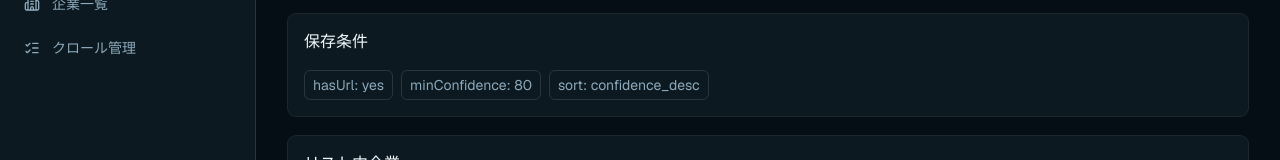
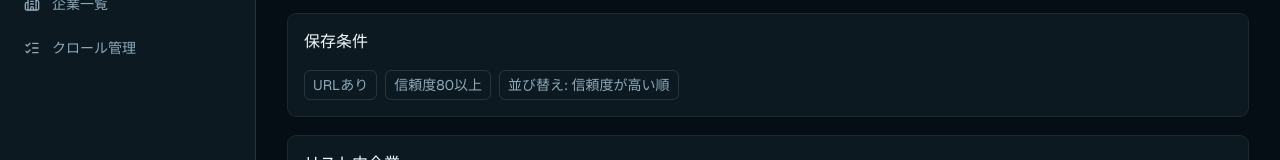
Before and after one commit to kotakase2022-jpg/collector, a Next.js app: page /lists/aaaaaaaa-aaaa-4aaa-8aaa-aaaaaaaaaaaa in a window 1280 px wide. Shown: the part 180-340 px from the top of the page. Built offline with nearby package versions, Linux system fonts and the light colour scheme; no server answers.

Commit message:
Clarify saved list filter labels

```diff
--- a/src/app/lists/[id]/page.tsx
+++ b/src/app/lists/[id]/page.tsx
@@ -9,6 +9,7 @@ import { ConfidenceBadge } from "@/components/app/status-badge";
 import { Button } from "@/components/ui/button";
 import { Card, CardContent, CardHeader, CardTitle } from "@/components/ui/card";
 import { Table, TableBody, TableCell, TableHead, TableHeader, TableRow } from "@/components/ui/table";
+import { formatCompanyFilterBadges } from "@/lib/filter-labels";
 import { formatDate, formatNumber, formatRevenue } from "@/lib/format";
 import { getSavedCompanyListDetail } from "@/lib/lists";
 import { companyFiltersToSearchParams } from "@/lib/validation";
@@ -171,7 +172,5 @@ function editHref(list: { id: string; name: string; description: string | null;
 }
 
 function filterBadges(filters: CompanyFilters) {
-  return Object.entries(filters)
-    .filter(([, filterValue]) => filterValue != null && filterValue !== "")
-    .map(([key, filterValue]) => `${key}: ${String(filterValue)}`);
+  return formatCompanyFilterBadges(filters);
 }
--- /dev/null
+++ b/src/lib/filter-labels.ts
@@ -0,0 +1,25 @@
+import type { CompanyFilters } from "@/lib/types";
+
+const sortLabels: Record<NonNullable<CompanyFilters["sort"]>, string> = {
+  updated_desc: "更新が新しい順",
+  confidence_desc: "信頼度が高い順",
+  revenue_desc: "年商が大きい順",
+  employee_desc: "従業員数が多い順",
+  name_asc: "企業名順",
+};
+
+export function formatCompanyFilterBadges(filters: CompanyFilters) {
+  const badges: string[] = [];
+  if (filters.q) badges.push(`検索: ${filters.q}`);
+  if (filters.prefecture) badges.push(`都道府県: ${filters.prefecture}`);
+  if (filters.industry) badges.push(`業種: ${filters.industry}`);
+  if (filters.employeeRange) badges.push(`従業員数: ${filters.employeeRange}`);
+  if (filters.revenueRange) badges.push(`年商: ${filters.revenueRange}`);
+  if (filters.hasUrl) badges.push(filters.hasUrl === "yes" ? "URLあり" : "URLなし");
+  if (filters.hasRevenue) badges.push(filters.hasRevenue === "yes" ? "年商あり" : "年商なし");
+  if (filters.hasEmployeeCount) badges.push(filters.hasEmployeeCount === "yes" ? "従業員数あり" : "従業員数なし");
+  if (filters.valueKind) badges.push(filters.valueKind === "official" ? "公式/報告値" : "推定値");
+  if (filters.minConfidence != null) badges.push(`信頼度${filters.minConfidence}以上`);
+  if (filters.sort) badges.push(`並び替え: ${sortLabels[filters.sort]}`);
+  return badges;
+}
```
Also changed, not shown: 2 other files (tests, documents, lock files or other folders).
